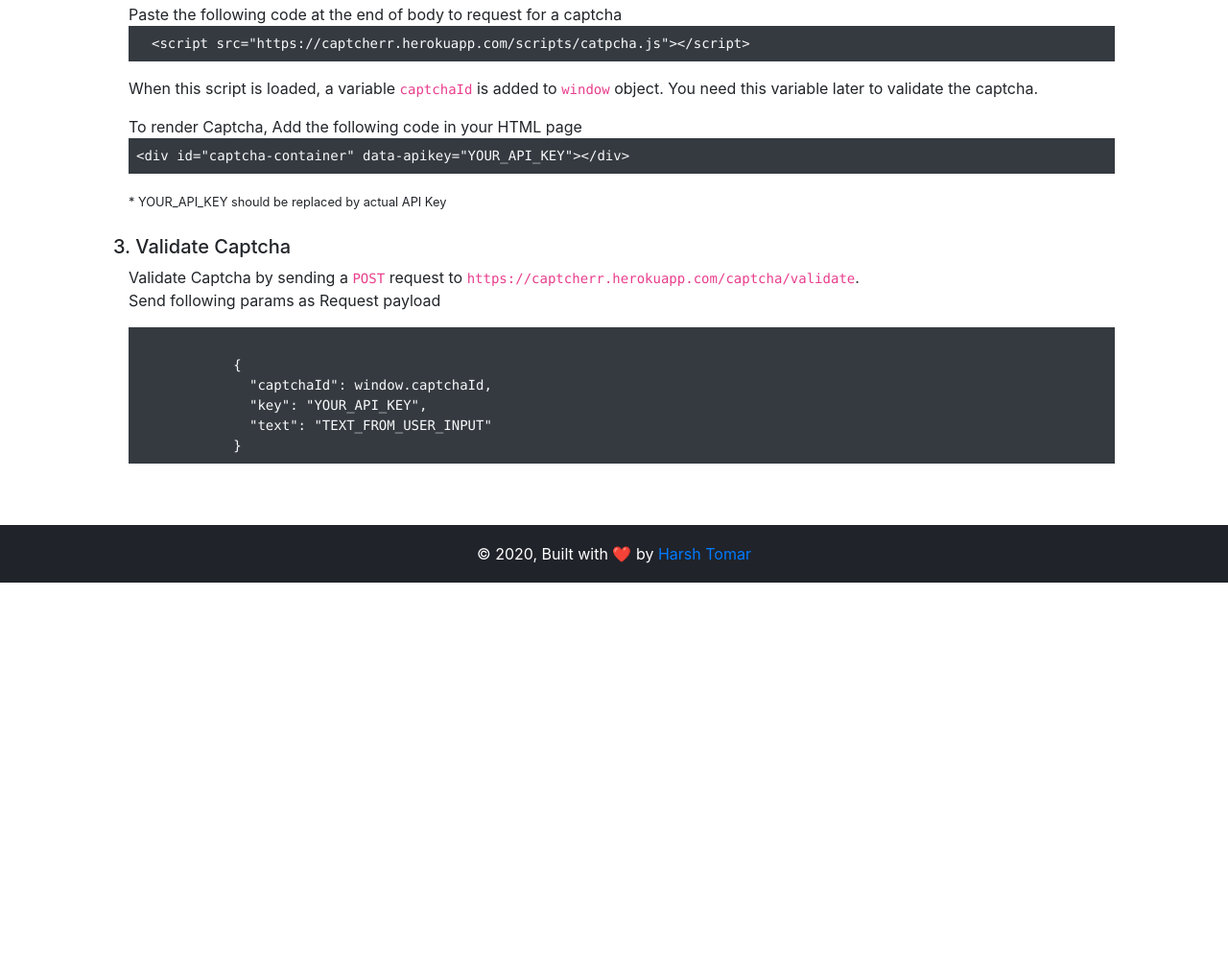
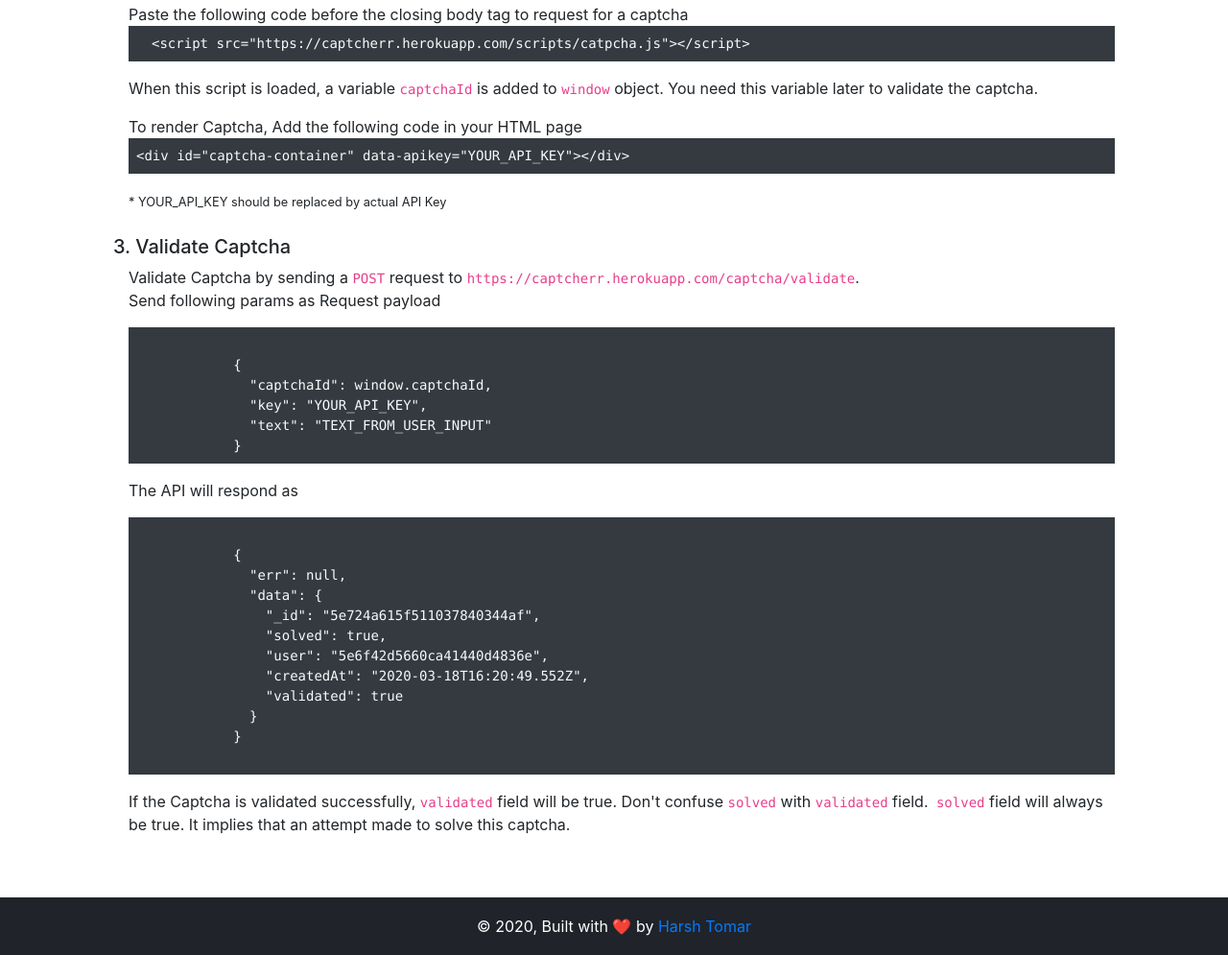
Before and after one commit to harshtomar6/Captcherr-front-end, a Gatsby site: page /get-started in a window 1280 px wide. Shown: the part 359-1354 px from the top of the page at 96% size. Before the commit the page ends 966 px from the top, so only its background shows below. Built offline with nearby package versions, Linux system fonts and the light colour scheme; Gatsby itself is replaced by a stand-in of ours.

Commit message:
Finished app

```diff
--- a/src/pages/get-started.js
+++ b/src/pages/get-started.js
@@ -26,7 +26,7 @@ export default function GetStarted() {
 
         <h5>2. Add Captcha widget</h5>
         <p className="ml-3 mb-0">
-          Paste the following code at the end of body to request for a captcha
+          Paste the following code before the closing body tag to request for a captcha
         </p>
         <pre className="p-2 bg-dark ml-3">
           <code className="ml-3 text-light">
@@ -66,6 +66,31 @@ export default function GetStarted() {
             }
           </code>
         </pre>
+        <p className="ml-3">
+          The API will respond as
+        </p>
+        <pre className="p-2 ml-3 bg-dark">
+          <code className="text-light">
+            {`
+            {
+              "err": null,
+              "data": {
+                "_id": "5e724a615f511037840344af",
+                "solved": true,
+                "user": "5e6f42d5660ca41440d4836e",
+                "createdAt": "2020-03-18T16:20:49.552Z",
+                "validated": true
+              }
+            }
+            `
+            }
+          </code>
+        </pre>
+        <p className="ml-3">
+          If the Captcha is validated successfully, <code>validated</code> field will be true.
+          Don't confuse <code>solved</code> with <code>validated</code> field.
+          <code> solved</code> field will always be true. It implies that an attempt made to solve this captcha.
+        </p>
       </Container>
     </Layout>
   )
```
